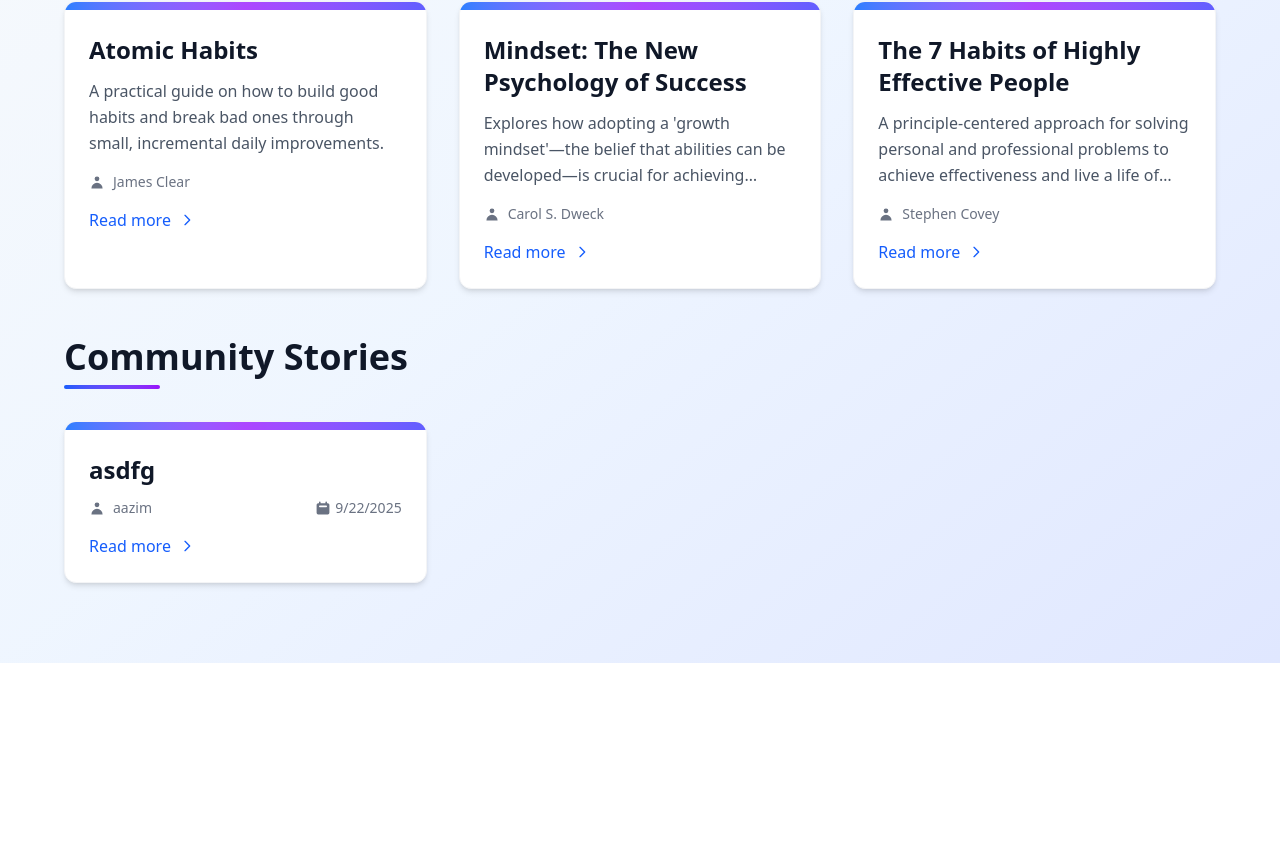
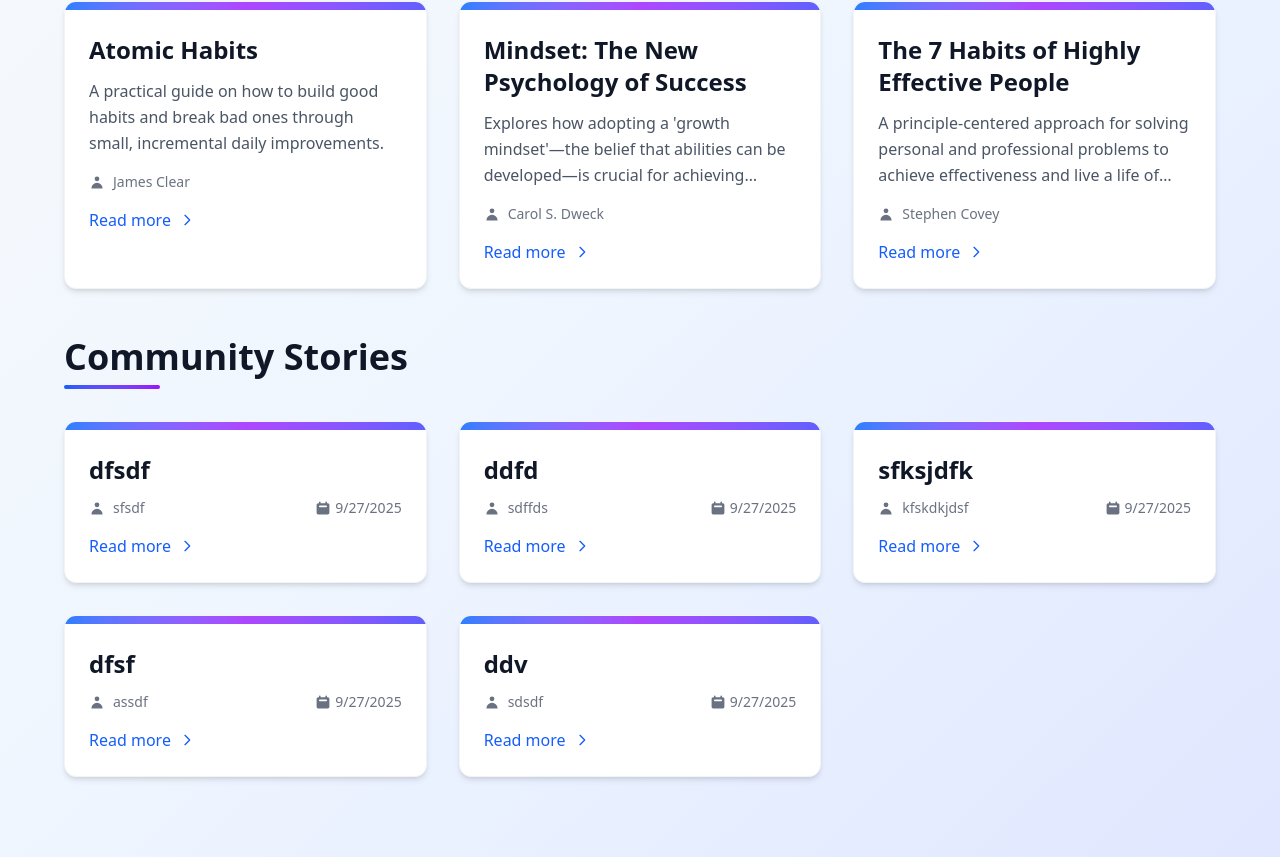
Before and after one commit to aj-ajmal/Blog-website, a React (Vite) app: page / in a window 1280 px wide. Shown: the part 376-1233 px from the top of the page. Before the commit the page ends 1039 px from the top, so only its background shows below. Built offline with nearby package versions, Linux system fonts and the light colour scheme; data requests are answered from the project's data file; a web font is replaced by a local one.

Commit message:
validation for body

```diff
--- a/data/db.json
+++ b/data/db.json
@@ -25,11 +25,39 @@
       "default": "comman"
     },
     {
-      "id": "29a2",
-      "title": "asdfg",
-      "body": "asdfdghjk",
-      "author": "aazim ",
-      "publishdate": "2025-09-22T13:26:12.009Z"
+      "id": "774b",
+      "title": "dfsdf",
+      "body": "dfsdf",
+      "author": "sfsdf",
+      "publishdate": "2025-09-27T06:17:19.041Z"
+    },
+    {
+      "id": "c9e0",
+      "title": "ddfd",
+      "body": "dsfsd",
+      "author": "sdffds",
+      "publishdate": "2025-09-27T06:23:44.623Z"
+    },
+    {
+      "id": "5c99",
+      "title": "sfksjdfk",
+      "body": "sdfksdjfsd",
+      "author": "kfskdkjdsf",
+      "publishdate": "2025-09-27T06:28:59.790Z"
+    },
+    {
+      "id": "4fd8",
+      "title": "dfsf",
+      "body": "fsdjfjsdfksddjfksdf jfsdjfsdfksdfs  kfj <div className=\"flex justify-between mt-2 text-sm\">\n         jfsd",
+      "author": "assdf",
+      "publishdate": "2025-09-27T06:30:53.029Z"
+    },
+    {
+      "id": "71c1",
+      "title": "ddv",
+      "body": "zcxvcxvcxvcx sdfsdvs sdfsdfsd   <div className=\"flex justify-between mt-2 text-sm\">\n                {/* Display Error Message */}\n                {error && <p className=\"font-semibold text-red-500\">{error}</p>}\n              </div>   <div className=\"flex justify-between mt-2 text-sm\">\n                {/* Display Error Message */}\n                {error && <p className=\"font-semibold text-red-500\">{error}</p>}\n              </div>",
+      "author": "sdsdf",
+      "publishdate": "2025-09-27T06:35:05.524Z"
     }
   ]
 }
--- a/src/Blogdetails.jsx
+++ b/src/Blogdetails.jsx
@@ -25,7 +25,7 @@
     }
 
     return (
-        <div className="min-h-screen py-8 px-4 sm:px-6 lg:px-8">
+        <div className="min-h-screen px-4 py-8 sm:px-6 lg:px-8">
             <div className="max-w-4xl mx-auto">
                 {/* Loading State */}
                 {isPending && (
@@ -41,11 +41,11 @@
                 {/* Error State */}
                 {error && (
                     <div className="flex flex-col items-center justify-center py-20">
-                        <div className="bg-red-50 border border-red-200 rounded-lg p-8 max-w-md text-center">
-                            <svg className="w-16 h-16 text-red-500 mx-auto mb-4" fill="none" stroke="currentColor" viewBox="0 0 24 24">
+                        <div className="max-w-md p-8 text-center border border-red-200 rounded-lg bg-red-50">
+                            <svg className="w-16 h-16 mx-auto mb-4 text-red-500" fill="none" stroke="currentColor" viewBox="0 0 24 24">
                                 <path strokeLinecap="round" strokeLinejoin="round" strokeWidth={2} d="M12 8v4m0 4h.01M21 12a9 9 0 11-18 0 9 9 0 0118 0z" />
                             </svg>
-                            <h2 className="text-2xl font-bold text-red-700 mb-2">Oops! Something went wrong</h2>
+                            <h2 className="mb-2 text-2xl font-bold text-red-700">Oops! Something went wrong</h2>
                             <p className="text-red-600">{error}</p>
                         </div>
                     </div>
@@ -53,15 +53,15 @@
 
                 {/* Blog Content */}
                 {blog && (
-                    <article className="bg-white rounded-2xl shadow-xl overflow-hidden border border-gray-100">
+                    <article className="overflow-hidden bg-white border border-gray-100 shadow-xl rounded-2xl">
                         {/* Header with gradient */}
-                        <div className="bg-gradient-to-r from-blue-500 via-purple-500 to-indigo-500 px-8 py-12 text-center">
-                            <h1 className="text-3xl sm:text-4xl lg:text-5xl font-bold text-white mb-4 leading-tight">
+                        <div className="px-8 py-12 text-center bg-gradient-to-r from-blue-500 via-purple-500 to-indigo-500">
+                            <h1 className="mb-4 text-3xl font-bold leading-tight text-white sm:text-4xl lg:text-5xl">
                                 {blog.title}
                             </h1>
 
                             {/* Author and Date Info */}
-                            <div className="flex flex-col sm:flex-row items-center justify-center space-y-2 sm:space-y-0 sm:space-x-6 text-blue-100">
+                            <div className="flex flex-col items-center justify-center space-y-2 text-blue-100 sm:flex-row sm:space-y-0 sm:space-x-6">
                                 <div className="flex items-center">
                                     <svg className="w-5 h-5 mr-2" fill="currentColor" viewBox="0 0 20 20">
                                         <path fillRule="evenodd" d="M10 9a3 3 0 100-6 3 3 0 000 6zm-7 9a7 7 0 1114 0H3z" clipRule="evenodd" />
@@ -88,27 +88,27 @@
                         <div className="px-8 py-12">
                             {/* Blog About Section */}
                             {blog.about && (
-                                <div className="mb-8 p-6 bg-blue-50 rounded-xl border-l-4 border-blue-500">
-                                    <h2 className="text-xl font-semibold text-blue-900 mb-2">About this article</h2>
-                                    <p className="text-blue-800 leading-relaxed">{blog.about}</p>
+                                <div className="p-6 mb-8 border-l-4 border-blue-500 bg-blue-50 rounded-xl">
+                                    <h2 className="mb-2 text-xl font-semibold text-blue-900">About this article</h2>
+                                    <p className="leading-relaxed text-blue-800">{blog.about}</p>
                                 </div>
                             )}
 
                             {/* Main Blog Body */}
                             <div className="prose prose-lg max-w-none">
-                                <div className="text-gray-800 leading-relaxed text-lg whitespace-pre-line">
+                                <div className="text-lg leading-relaxed text-gray-800 whitespace-pre-line">
                                     {blog.body}
                                 </div>
                             </div>
                         </div>
 
                         {/* Footer Actions */}
-                        <div className="px-8 py-6 bg-gray-50 border-t border-gray-200">
-                            <div className="flex flex-col sm:flex-row items-center justify-between space-y-4 sm:space-y-0">
+                        <div className="px-8 py-6 border-t border-gray-200 bg-gray-50">
+                            <div className="flex flex-col items-center justify-between space-y-4 sm:flex-row sm:space-y-0">
                                 {/* Back to Home Button */}
                                 <button
                                     onClick={() => navigate('/')}
-                                    className="inline-flex items-center px-6 py-3 text-gray-700 bg-white border border-gray-300 rounded-lg hover:bg-gray-50 focus:outline-none focus:ring-2 focus:ring-blue-500 transition-all duration-300"
+                                    className="inline-flex items-center px-6 py-3 text-gray-700 transition-all duration-300 bg-white border border-gray-300 rounded-lg hover:bg-gray-50 focus:outline-none focus:ring-2 focus:ring-blue-500"
                                 >
                                     <svg className="w-5 h-5 mr-2" fill="none" stroke="currentColor" viewBox="0 0 24 24">
                                         <path strokeLinecap="round" strokeLinejoin="round" strokeWidth={2} d="M10 19l-7-7m0 0l7-7m-7 7h18" />
@@ -118,7 +118,7 @@
 
                                 {/* Delete Button */}
                                 <button
-                                    className="inline-flex items-center px-6 py-3 text-white bg-red-600 border border-transparent rounded-lg hover:bg-red-700 focus:outline-none focus:ring-2 focus:ring-red-500 transition-all duration-300"
+                                    className="inline-flex items-center px-6 py-3 text-white transition-all duration-300 bg-red-600 border border-transparent rounded-lg hover:bg-red-700 focus:outline-none focus:ring-2 focus:ring-red-500"
                                     onClick={handleclick}
                                 >
                                     <svg className="w-5 h-5 mr-2" fill="none" stroke="currentColor" viewBox="0 0 24 24">
--- a/src/Create.jsx
+++ b/src/Create.jsx
@@ -6,10 +6,18 @@
   const [title, setTitle] = useState('')
   const [body, setBody] = useState('')
   const [author, setAuthor] = useState('')
+  const [error, setError] = useState('')
   const navigate = useNavigate()
+
+
 
   const handleSubmit = (e) => {
     e.preventDefault();
+    if (body.length <= 250) {
+      setError("Blog content must be more than 250 characters.")
+      return;
+    }
+    setError('')
     const publishdate = new Date()
     const blog = { title, body, author, publishdate }
 
@@ -88,8 +96,11 @@
             {/* Blog Body */}
             <div>
               <label htmlFor="blog-body" className="block mb-3 text-lg font-semibold text-gray-800">
-                Blog Content
-              </label>
+                Blog Content (more than 150 Characters)
+              </label><p className={`ml-auto font-medium ${body.length > 150 ? 'text-green-600' : 'text-gray-500'}`}>
+                {body.length} Characters
+              </p>
+
               <textarea
                 id="blog-body"
                 rows="12"
@@ -99,6 +110,12 @@
                 className="w-full px-4 py-4 text-lg transition-all duration-300 border-2 border-gray-200 resize-none rounded-xl focus:outline-none focus:border-blue-500 focus:ring-4 focus:ring-blue-100"
                 placeholder="Start writing your amazing content here... Share your thoughts, experiences, and insights..."
               ></textarea>
+
+              <div className="flex justify-between mt-2 text-sm">
+                {/* Display Error Message */}
+                {error && <p className="font-semibold text-red-500">{error}</p>}
+              </div>
+
               <div className="mt-2 text-sm text-gray-500">
                 Tip: Write from your heart and share what matters to you!
               </div>
```
Lines whose indentation alone changed are shown as unchanged.
